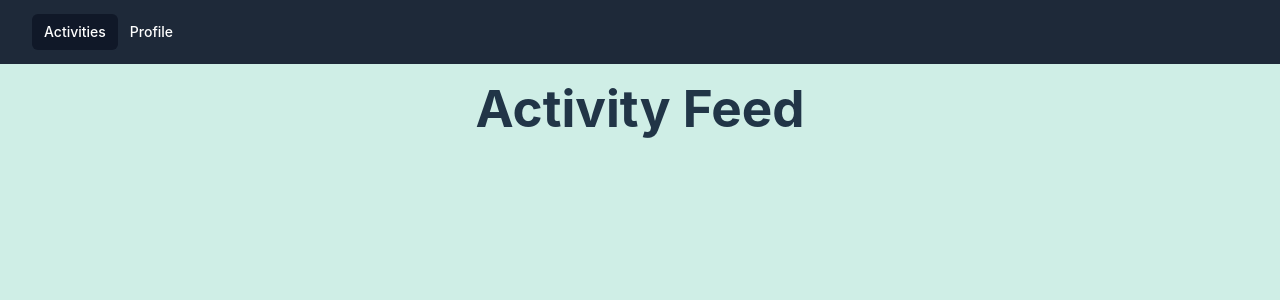
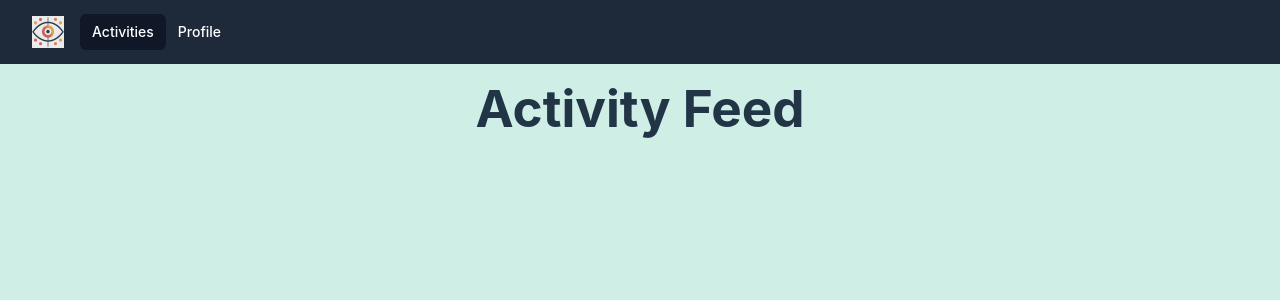
Before and after one commit to tadasmak/socialize_project_frontend, a React (Vite) app: page / in a window 1280 px wide. Shown: the top 300 px of the page. Built offline with nearby package versions, Linux system fonts and the light colour scheme.

Commit message:
Add logo into navigation

```diff
--- a/src/components/Navigation.tsx
+++ b/src/components/Navigation.tsx
@@ -9,6 +9,9 @@ export default function Navigation() {
         <div className="mx-auto max-w-7xl px-2 sm:px-6 lg:px-8">
             <div className="relative flex h-16 items-center justify-between">
                 <div className="absolute inset-y-0 left-0 flex items-center">
+                    <div className="flex items-center mr-4">
+                        <img alt="Social Eyes" src="../src/assets/branding/logo.png" className="h-8 w-auto" />
+                    </div>
                     {navigationItems.map((item) => (
                         <div key={item.name} className={`text-white px-3 py-2 rounded-md text-sm font-medium ${item.current ? 'bg-gray-900' : 'hover:bg-gray-700'}`}>{item.name}</div>
                     ))}
```
